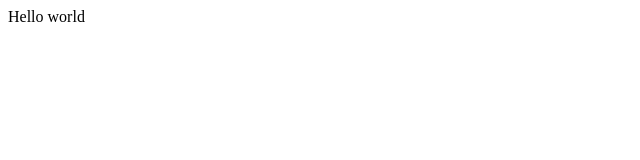
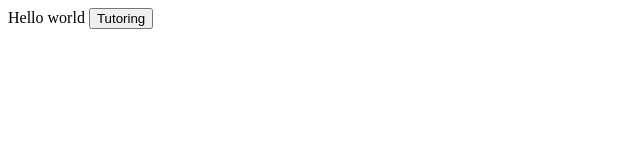
Before and after one commit to iggyblueeyes/iggyblueeyes.github.io, a plain HTML site: page index.html in a window 1280 px wide. Shown: the whole page, without its empty margins (0-640 px from the left). Drawn offline with Linux system fonts and the light colour scheme.

Commit message:
Testing button.

```diff
--- a/index.html
+++ b/index.html
@@ -1 +1,2 @@
 Hello world
+<button onclick="location.href = 'tutoring.html'">Tutoring</button>
```
